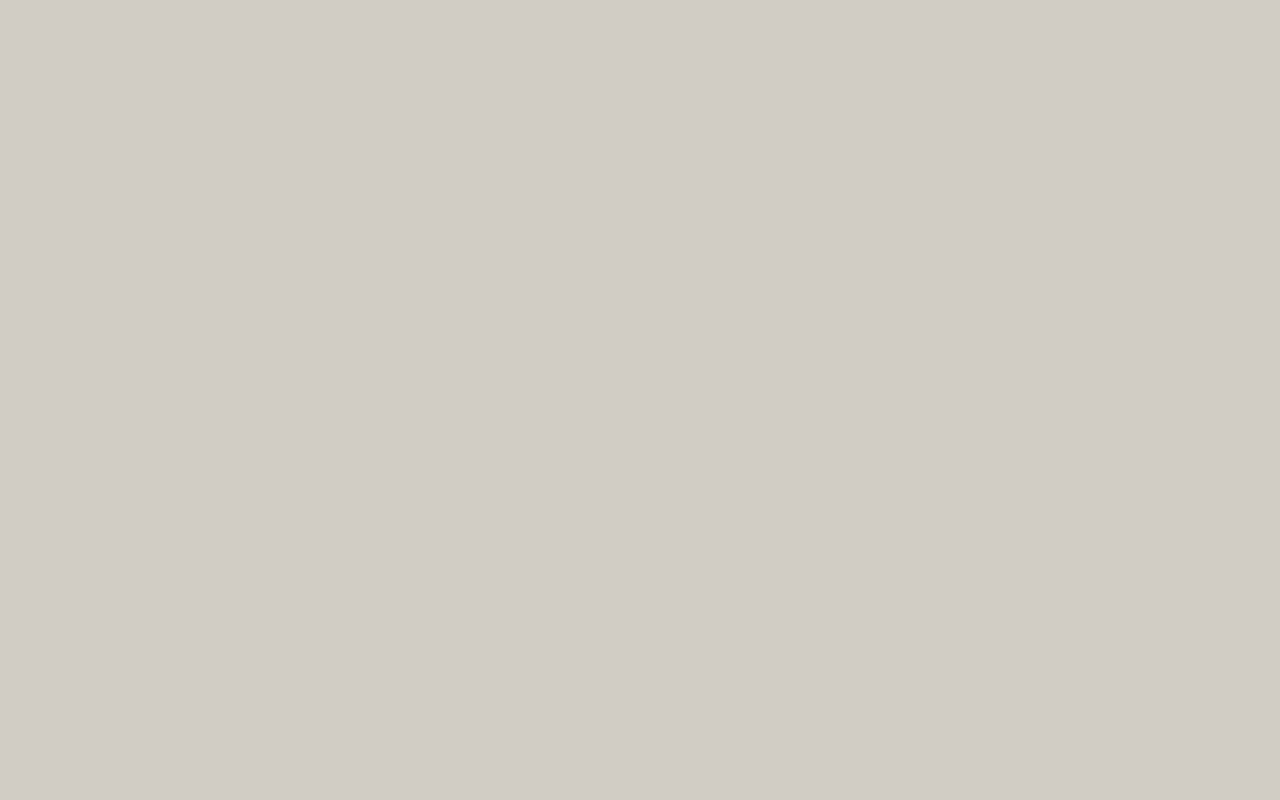
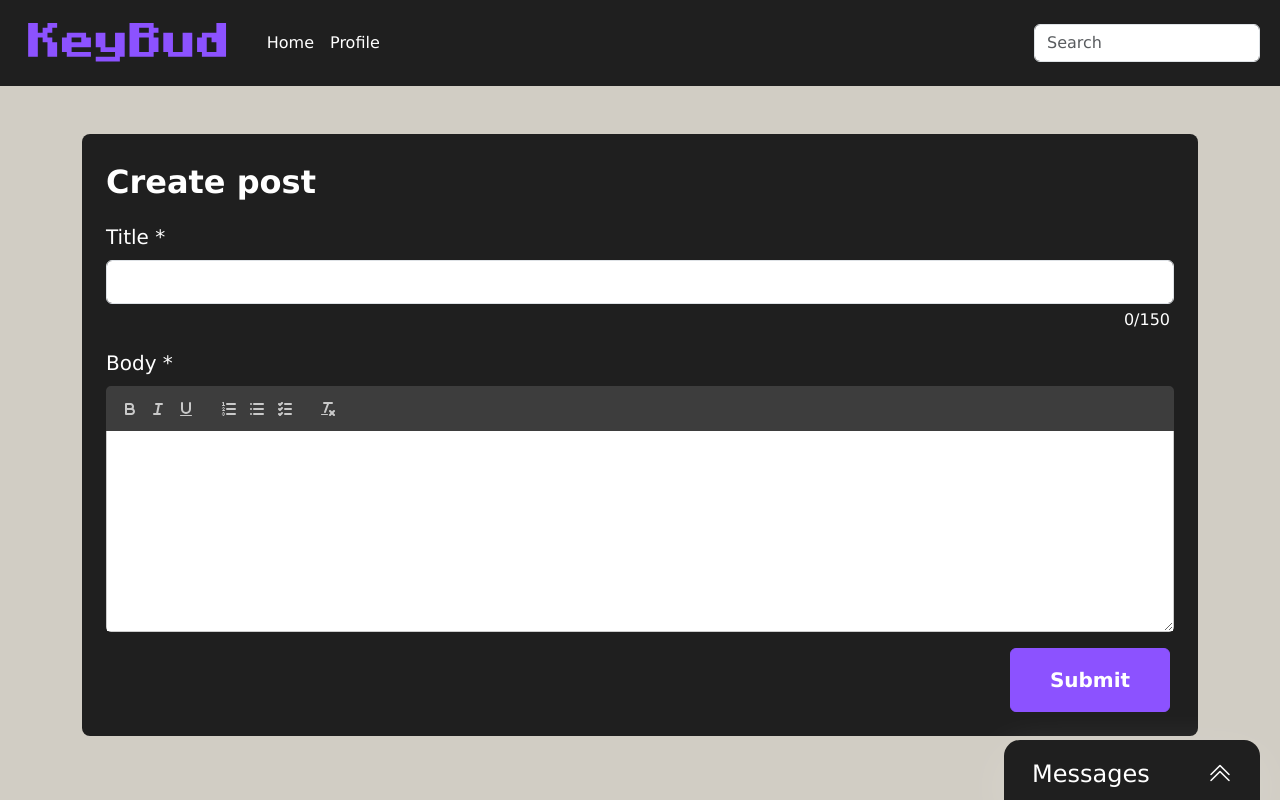
Before and after one commit to jomkv/KeyBud, a React (Create React App) app: page /create-post in a window 1280 px wide. Before the commit this address had no page. Built offline with nearby package versions, Linux system fonts and the light colour scheme; a web font is replaced by a local one.

Commit message:
feat: create post page, font change

```diff
--- a/package.json
+++ b/package.json
@@ -18,10 +18,12 @@
     "axios": "^1.6.8",
     "bootstrap": "^5.3.3",
     "bootstrap-icons": "^1.11.3",
+    "quill": "^2.0.2",
     "react": "^18.2.0",
     "react-bootstrap": "^2.10.4",
     "react-dom": "^18.2.0",
     "react-hook-form": "^7.50.1",
+    "react-quill": "^2.0.0",
     "react-router-dom": "^6.22.3",
     "react-scripts": "5.0.1",
     "sass": "^1.77.7",
--- a/src/App.tsx
+++ b/src/App.tsx
@@ -7,7 +7,7 @@ import Post from "./pages/Post";
 import Login from "./pages/Login";
 import Register from "./pages/Register";
 import Profile from "./pages/Profile";
-
+import CreatePost from "./pages/CreatePost";
 
 function App() {
   return (
@@ -22,6 +22,7 @@ function App() {
           <Route path="/signup" element={<Register />} />
           <Route path="/post" element={<Post />} />
           <Route path="/profile" element={<Profile />} />
+          <Route path="/create-post" element={<CreatePost />} />
         </Routes>
       </div>
     </Router>
--- a/src/components/ChatWidget.tsx
+++ b/src/components/ChatWidget.tsx
@@ -5,7 +5,7 @@ function ChatWidget() {
   return (
     <Navbar
       sticky="bottom"
-      className="bg-secondary pb-2 p-3 rounded-top-4 shadow-lg"
+      className="bg-secondary pb-2 p-3 rounded-top-4 shadow-lg position-absolute bottom-0 end-30"
       style={{
         color: "white",
         width: "16rem",
--- a/src/components/home/CreatePostButton.tsx
+++ b/src/components/home/CreatePostButton.tsx
@@ -1,19 +1,22 @@
-import React from "react";
-import { Typography, Stack, Box, TextField, Fab } from "@mui/material";
-import PostAddIcon from "@mui/icons-material/PostAdd";
+import Button from "react-bootstrap/Button";
+import Row from "react-bootstrap/Row";
+import Col from "react-bootstrap/Col";
 
 function CreatePostButton() {
   return (
-    <Fab
-      size="large"
-      variant="extended"
-      sx={{ position: "sticky", float: "right", bottom: 30 }}
-    >
-      <PostAddIcon />
-      <Typography variant="subtitle1" fontWeight="bold" ml={1}>
-        Post
-      </Typography>
-    </Fab>
+    <Row className="justify-content-center mt-4">
+      <Col lg={6} md={9} sm={11}>
+        <a
+          className="btn btn-primary fs-3 w-100 fw-bold"
+          href="/create-post"
+          style={{
+            color: "white",
+          }}
+        >
+          Post
+        </a>
+      </Col>
+    </Row>
   );
 }
 
--- a/src/custom.scss
+++ b/src/custom.scss
@@ -6,4 +6,33 @@ $theme-colors: (
 
 $box-shadow-lg: 0 1rem 3rem rgba(white, 0.175);
 
+.quill {
+  .ql-toolbar {
+    border: 2px solid #3d3d3d;
+    background-color: #3d3d3d;
+    color: white;
+    border-top-left-radius: 5px;
+    border-top-right-radius: 5px;
+  }
+  svg {
+    filter: invert(100%) sepia(0%) saturate(0%) hue-rotate(24deg)
+      brightness(107%) contrast(101%);
+  }
+  span.ql-picker-label {
+    color: white;
+  }
+  .ql-container {
+    border-bottom-left-radius: 5px;
+    border-bottom-right-radius: 5px;
+  }
+}
+
+.ql-editor {
+  height: 200px;
+  background-color: white;
+  color: black;
+  font-size: 1.3rem;
+  resize: vertical;
+}
+
 @import "~bootstrap/scss/bootstrap";
--- a/src/global.css
+++ b/src/global.css
@@ -1,7 +1,7 @@
 @import url("https://fonts.cdnfonts.com/css/minecraft-3");
 
 * {
-  font-family: "Minecraft", sans-serif !important;
+  font-family: verdana, arial, helvetica, sans-serif !important;
   font-style: normal;
 }
 
--- /dev/null
+++ b/src/pages/CreatePost.tsx
@@ -0,0 +1,90 @@
+import NavbarComponent from "../components/NavbarComponent";
+import ChatWidget from "../components/ChatWidget";
+
+import { Container, Button, Row, Col, Form } from "react-bootstrap";
+import ReactQuill from "react-quill";
+import "react-quill/dist/quill.snow.css";
+import { useState, useEffect } from "react";
+
+function CreatePost() {
+  const [title, setTitle] = useState("");
+  const [titleChars, setTitleChars] = useState(0);
+  const [body, setBody] = useState("");
+
+  const titleHandleChange = (e: any) => {
+    const val = e.target.value;
+
+    if (val.length > 150) {
+      return;
+    }
+
+    setTitle(val);
+    setTitleChars(val.length);
+  };
+
+  return (
+    <div className="bg-light">
+      <NavbarComponent />
+
+      <Container
+        className="h-100"
+        style={{
+          color: "white",
+        }}
+      >
+        <Form className="bg-secondary p-4 mt-5 rounded-3">
+          <p className="fs-2 fw-bold">Create post</p>
+          <Form.Group className="mb-3">
+            <Form.Label className="fs-5 fw-medium">Title *</Form.Label>
+            <Form.Control
+              className="fs-5"
+              type="text"
+              value={title}
+              onChange={titleHandleChange}
+            />
+            <div className="w-100 d-flex justify-content-end pe-1">
+              <Form.Text
+                className="fs-6"
+                style={{
+                  color: "white",
+                }}
+              >
+                {titleChars}/150
+              </Form.Text>
+            </div>
+          </Form.Group>
+          <Form.Group className="mb-3">
+            <Form.Label className="fs-5 fw-medium">Body *</Form.Label>
+            <ReactQuill
+              value={body}
+              onChange={setBody}
+              modules={{
+                toolbar: [
+                  ["bold", "italic", "underline"],
+                  [{ list: "ordered" }, { list: "bullet" }, { list: "check" }],
+                  ["clean"],
+                ],
+              }}
+            />
+          </Form.Group>
+          <div className="w-100 d-flex justify-content-end pe-1">
+            <Button
+              variant="primary"
+              className="p-4 pt-3 pb-3 fs-5 fw-semibold"
+              type="submit"
+              style={{
+                color: "white",
+                width: "10rem",
+              }}
+            >
+              Submit
+            </Button>
+          </div>
+        </Form>
+      </Container>
+      <ChatWidget />
+    </div>
+  );
+}
+
+export default CreatePost;
--- a/src/pages/Home.tsx
+++ b/src/pages/Home.tsx
@@ -1,6 +1,7 @@
 import NavbarComponent from "../components/NavbarComponent";
 import ChatWidget from "../components/ChatWidget";
 import PostCard from "../components/home/PostCard";
+import CreatePostButton from "../components/home/CreatePostButton";
 
 import Container from "react-bootstrap/Container";
 
@@ -21,7 +22,8 @@ function Home() {
   return (
     <div className="bg-light">
       <NavbarComponent />
-      <Container className="mb-3">
+      <Container className="mb-3 d-flex flex-column">
+        <CreatePostButton />
         <PostCard />
         <PostCard />
       </Container>
```
Also changed, not shown: 1 other file (tests, documents, lock files or other folders).
